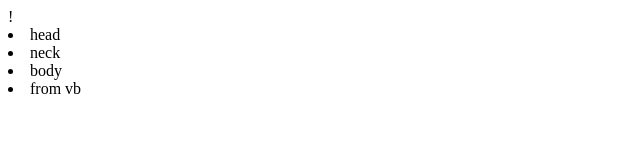
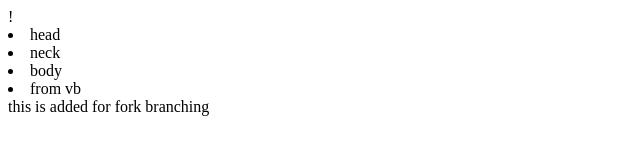
Before and after one commit to bimarshpant/Boot-Strap, a plain HTML site: page Project/index.html in a window 1280 px wide. Shown: the whole page, without its empty margins (0-640 px from the left). Drawn offline with Linux system fonts and the light colour scheme.

Commit message:
new branch update
virtal box browser

```diff
--- a/Project/index.html
+++ b/Project/index.html
@@ -7,5 +7,7 @@
   <li>neck</li>
   <li>body</li>
   <li> from vb </li>
+
+  <text area> this is added for fork branching </textarea>
 </body>
 </html>
```
